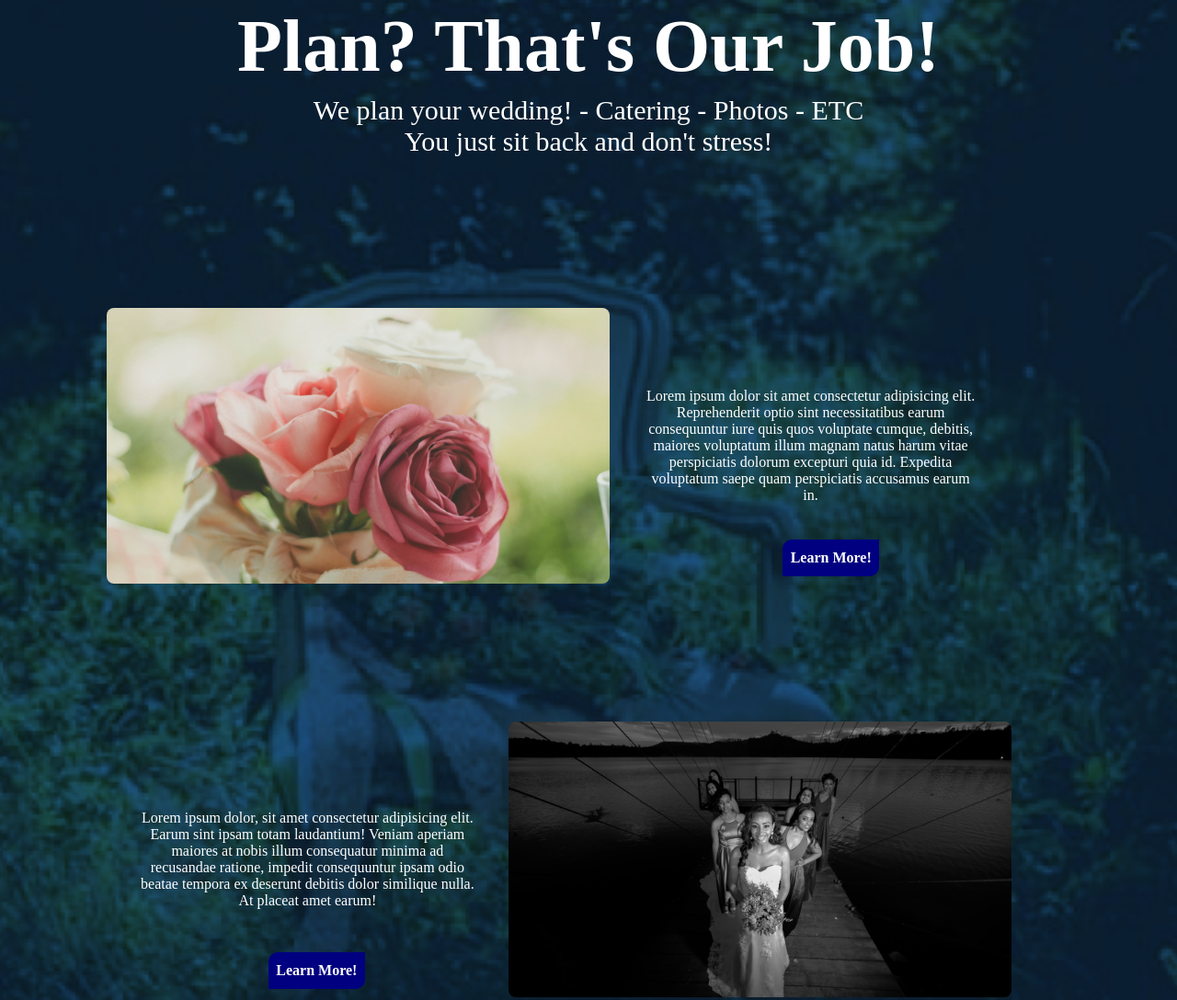
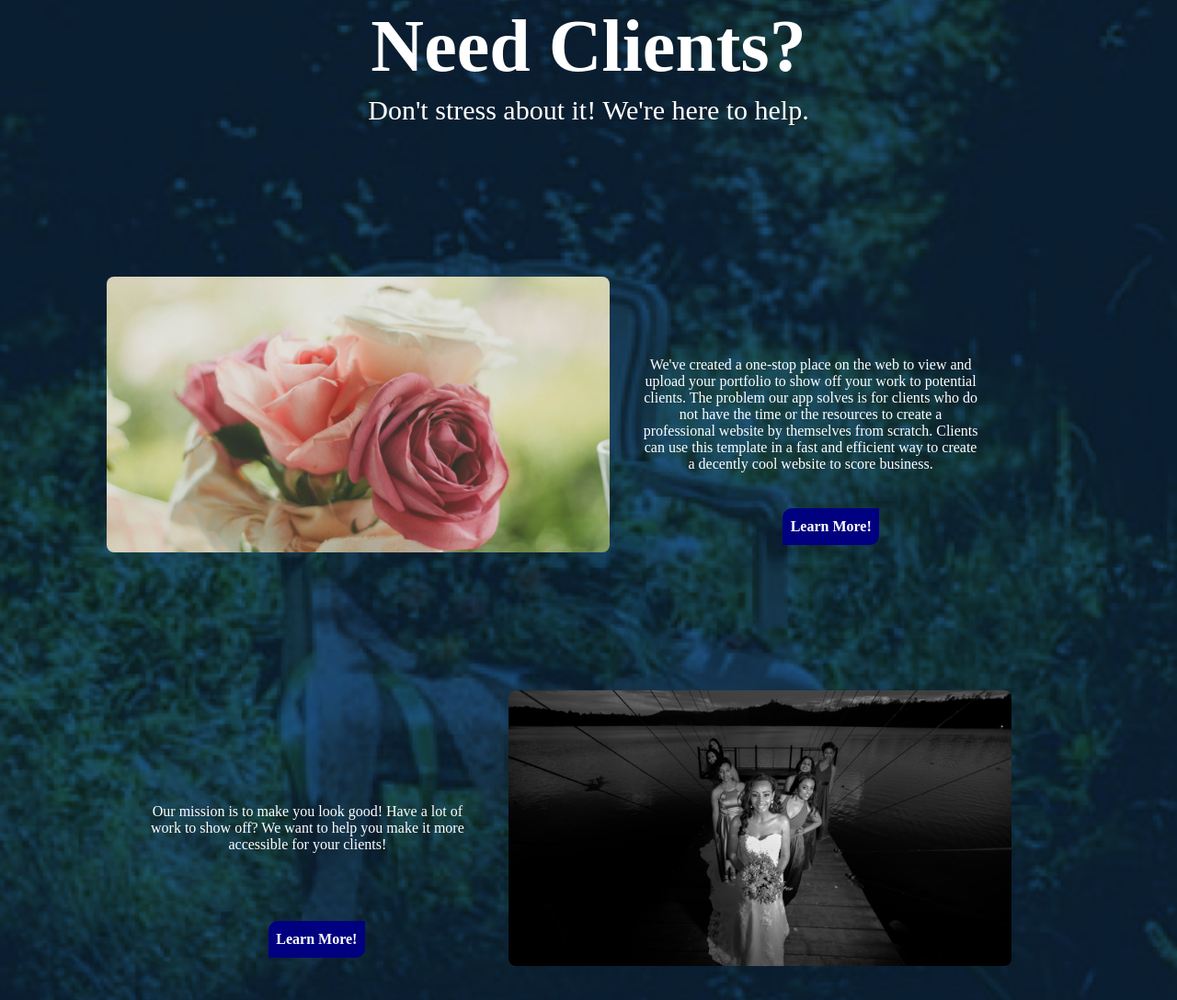
Before and after one commit to BW-WeddingPlannerPortfolio/Marketing-Page, a plain HTML site: page index.html in a window 1280 px wide. Shown: the part 83-1171 px from the top of the page at 92% size. Drawn offline with Linux system fonts and the light colour scheme.

Commit message:
Refactoring Filler

```diff
--- a/LESS/index.less
+++ b/LESS/index.less
@@ -10,7 +10,6 @@ body {
   background-repeat: no-repeat;
   background-size: cover;
   background-position: center;
-  max-width: 900px;
 
   .wrapper {
     header {
--- a/about-us/less/about.less
+++ b/about-us/less/about.less
@@ -7,7 +7,6 @@
 
 // Main Content
 body {
-    max-width: 900px;
   nav {
     .logo-link {
       .logo {
--- a/index.html
+++ b/index.html
@@ -15,21 +15,21 @@
                 <div class="logo"></div>
             </a>
             <div class="links">
-                <a href="https://cupids-arrow.netlify.com/Home" class="home">Home</a>
+                <a href="https://cupids-arrow.netlify.com/" class="home">Home</a>
                 <a href="about-us/about.html" id="about">About</a>
             </div>
         </div>
     </nav>
     <div class="wrapper">
         <header>
-            <h1><span>Plan? </span>That's Our Job!</h1>
-            <p>We plan your wedding! - Catering - Photos - ETC<br/> You just sit back and don't stress!</p>
+            <h1><span>Need Clients?</h1>
+                <p>Don't stress about it! We're here to help.</p>
         </header>
         <section>
             <div class="wrap">
                 <div class="img"></div>
-                <div class="con">Lorem ipsum dolor sit amet consectetur adipisicing elit. Reprehenderit optio sint necessitatibus earum consequuntur iure quis quos voluptate cumque, debitis, maiores voluptatum illum magnam natus harum vitae perspiciatis dolorum excepturi
-                    quia id. Expedita voluptatum saepe quam perspiciatis accusamus earum in.</div>
+                <div class="con">We've created a one-stop place on the web to view and upload your portfolio to show off your work to potential clients. The problem our app solves is for clients who do not have the time or the resources to create a professional website
+                    by themselves from scratch. Clients can use this template in a fast and efficient way to create a decently cool website to score business.</div>
             </div>
             <a href="https://cupids-arrow.netlify.com/" class="learn-more top">
                 <p>Learn More!</p>
@@ -38,8 +38,7 @@
         <section id="bottom-section">
             <div class="wrap bottom">
                 <div class="img imgbottom"></div>
-                <div class="con">Lorem ipsum dolor, sit amet consectetur adipisicing elit. Earum sint ipsam totam laudantium! Veniam aperiam maiores at nobis illum consequatur minima ad recusandae ratione, impedit consequuntur ipsam odio beatae tempora ex deserunt debitis
-                    dolor similique nulla. At placeat amet earum!</div>
+                <div class="con">Our mission is to make you look good! Have a lot of work to show off? We want to help you make it more accessible for your clients!</div>
             </div>
             <a href="https://cupids-arrow.netlify.com/" class="learn-more btnbottom">
                 <p>Learn More!</p>
```
Also changed, not shown: about-us/about.html (+1 -1 lines), about-us/css/about.css.
